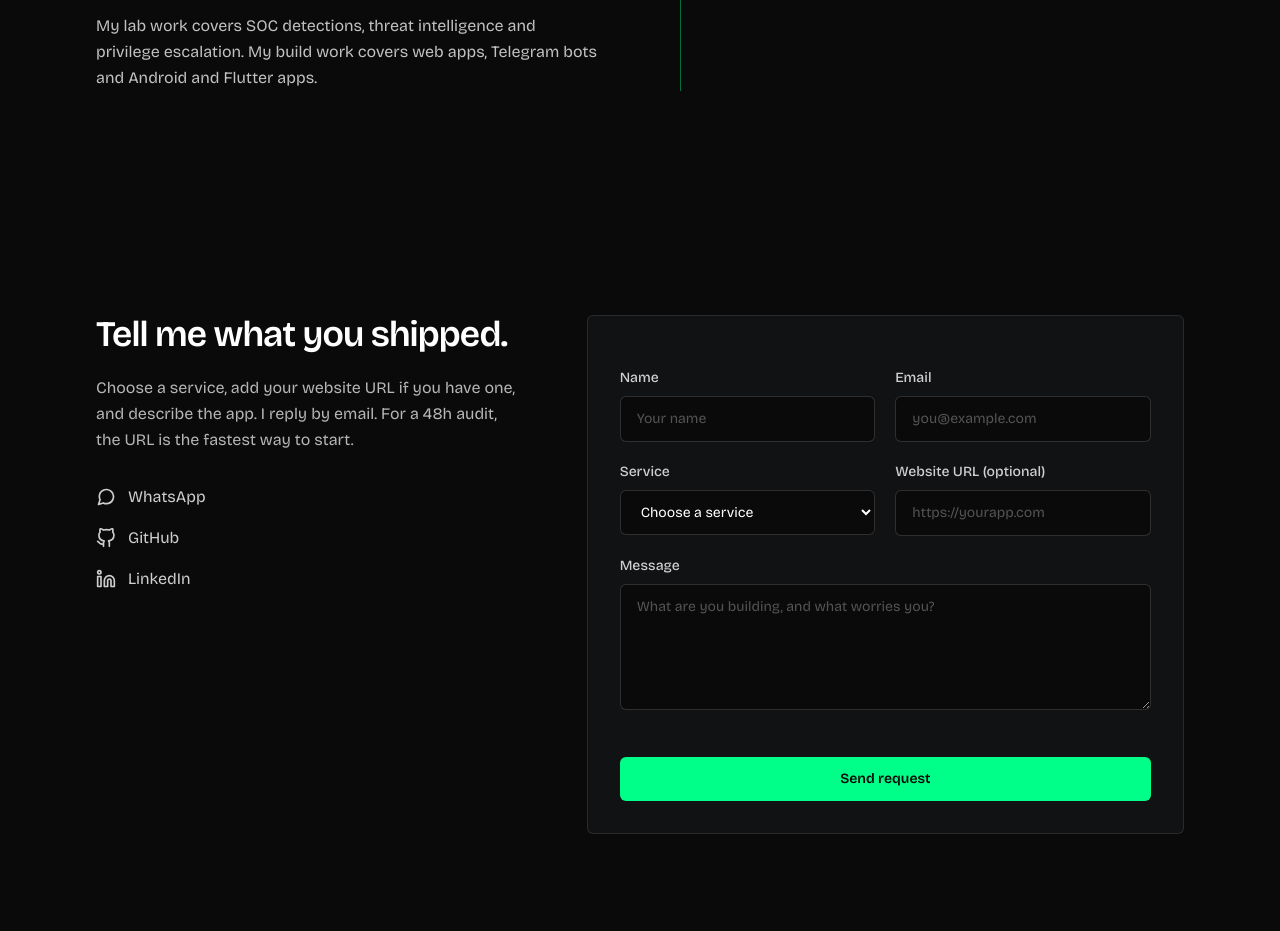
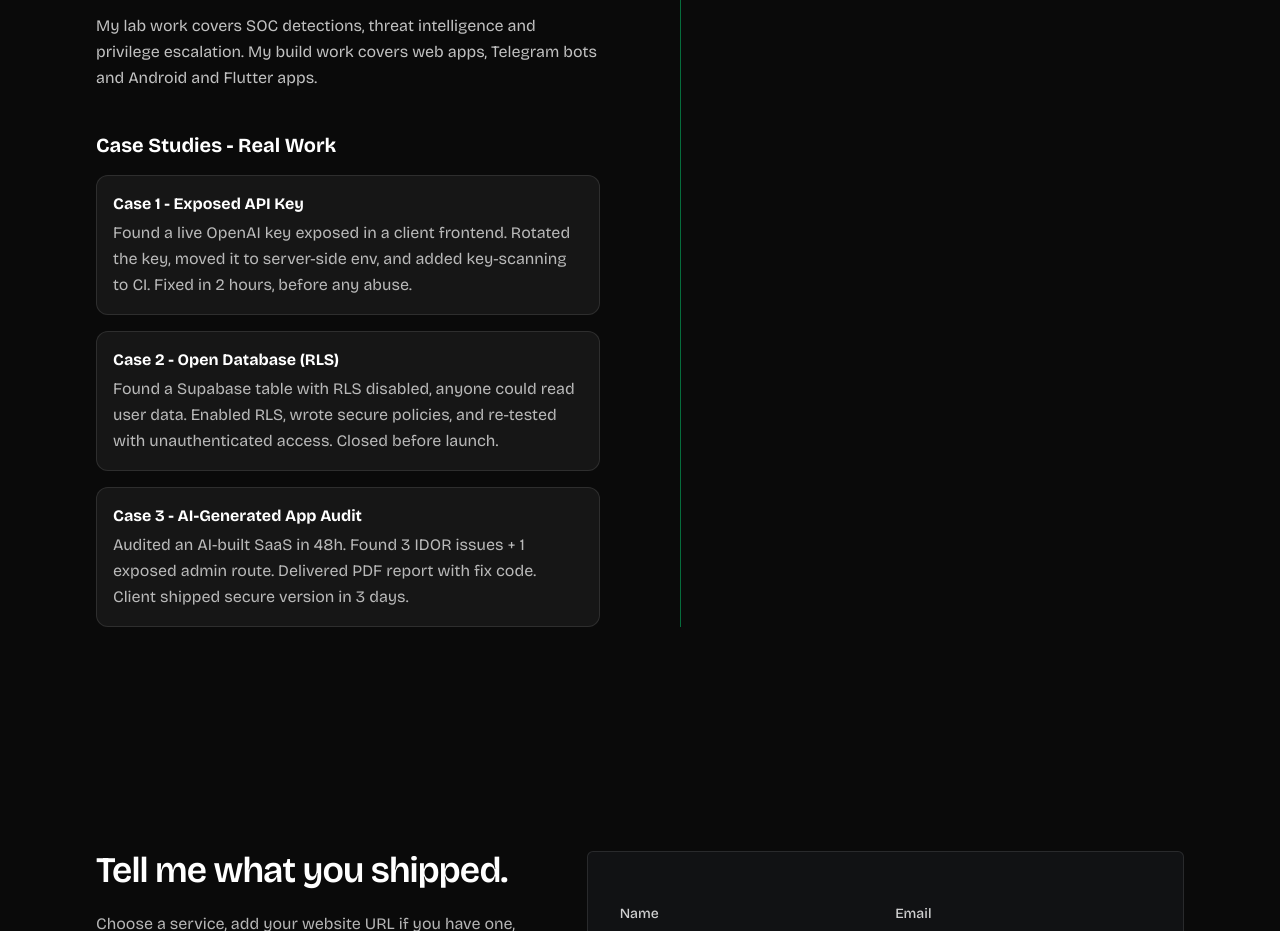
Before and after one commit to fazaa-sec/fazaasec-, a Next.js app: page / in a window 1280 px wide. Shown: the part 3200-4131 px from the top of the page. Built offline with nearby package versions, Linux system fonts and the light colour scheme; no server answers.

Commit message:
Update About.tsx

```diff
--- a/components/About.tsx
+++ b/components/About.tsx
@@ -4,6 +4,21 @@ const STEPS = [
   { title: 'Build', text: 'Ship web and mobile apps with access control and secrets handled in the design, not patched in later.' },
   { title: 'Break', text: 'Attack the result the way a stranger would: open RLS, IDOR, exposed keys, trusting the client.' },
   { title: 'Secure', text: 'Fix what broke, then keep watch with monitoring, updates and a monthly report.' },
+];
+
+const CASES = [
+  {
+    title: 'Case 1 - Exposed API Key',
+    text: 'Found a live OpenAI key exposed in a client frontend. Rotated the key, moved it to server-side env, and added key-scanning to CI. Fixed in 2 hours, before any abuse.'
+  },
+  {
+    title: 'Case 2 - Open Database (RLS)',
+    text: 'Found a Supabase table with RLS disabled, anyone could read user data. Enabled RLS, wrote secure policies, and re-tested with unauthenticated access. Closed before launch.'
+  },
+  {
+    title: 'Case 3 - AI-Generated App Audit',
+    text: 'Audited an AI-built SaaS in 48h. Found 3 IDOR issues + 1 exposed admin route. Delivered PDF report with fix code. Client shipped secure version in 3 days.'
+  },
 ];
 
 export default function About() {
@@ -28,6 +43,19 @@ export default function About() {
               build work covers web apps, Telegram bots and Android and Flutter apps.
             </p>
           </div>
+
+          {/* Case Studies */}
+          <div className="mt-10">
+            <h3 className="text-xl font-bold">Case Studies - Real Work</h3>
+            <div className="mt-4 space-y-4">
+              {CASES.map((c) => (
+                <div key={c.title} className="rounded-xl border border-white/10 bg-white/5 p-4">
+                  <p className="font-bold text-white">{c.title}</p>
+                  <p className="mt-1 leading-relaxed text-white/70">{c.text}</p>
+                </div>
+              ))}
+            </div>
+          </div>
         </div>
 
         <ol className="relative space-y-8 border-l border-neon/40 pl-8">
```
